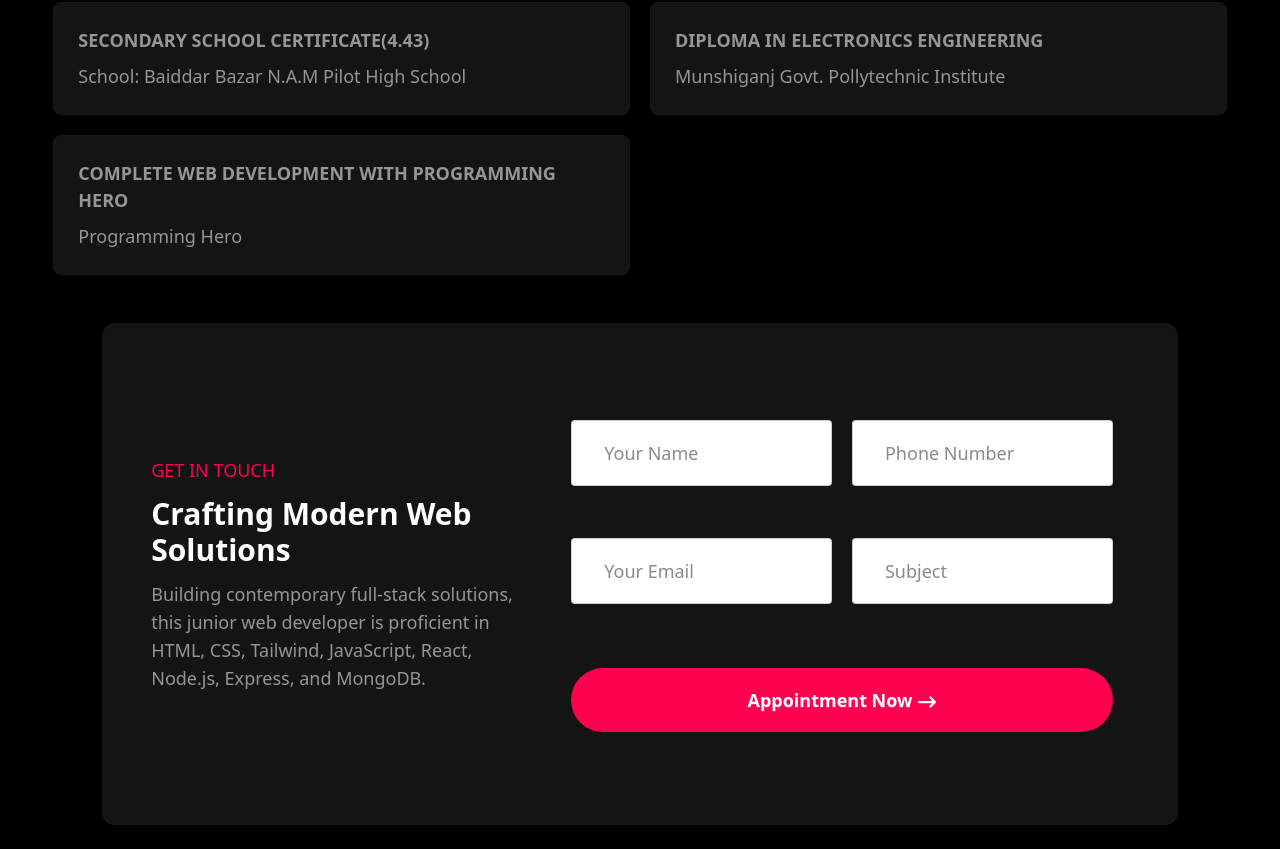
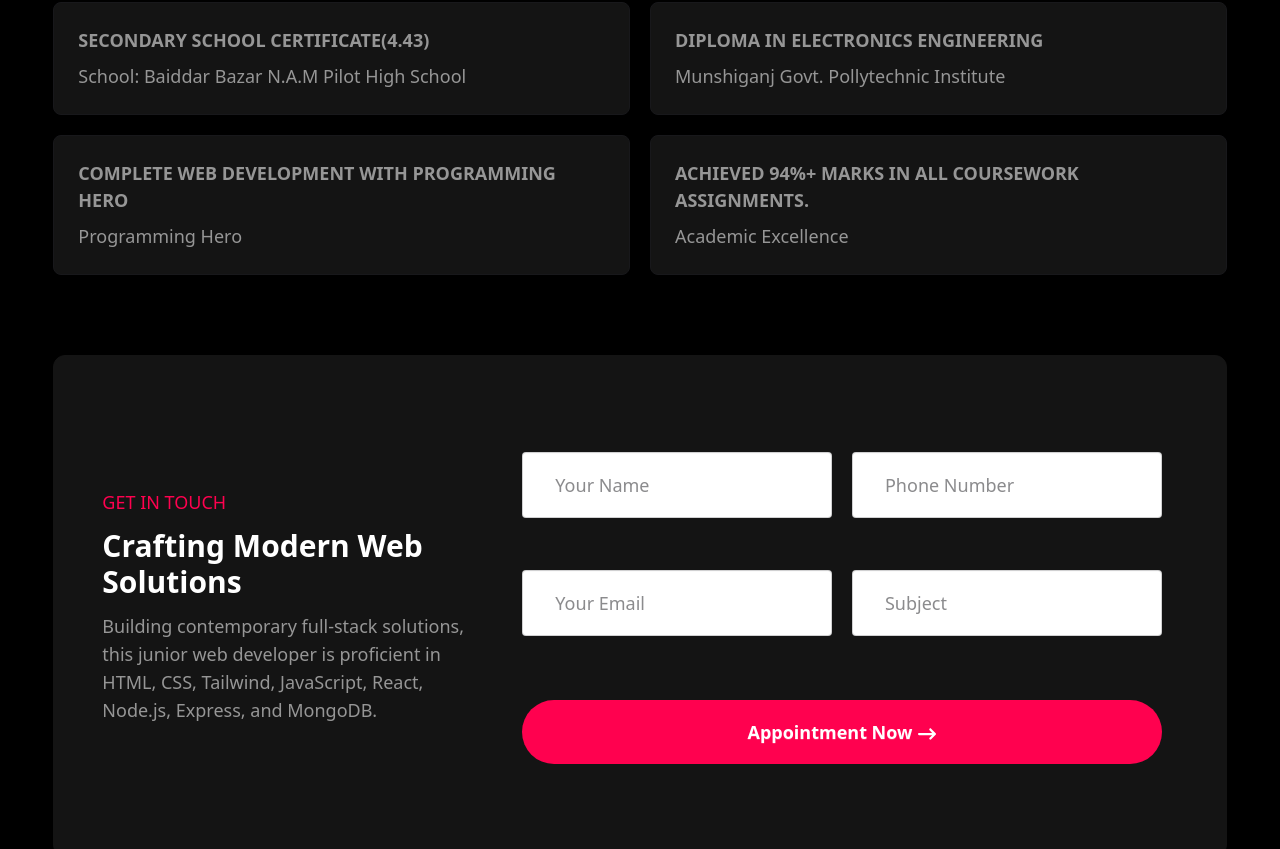
Before and after one commit to anto-das/anto-das-ahir, a React (Vite) app: page /about in a window 1280 px wide. Shown: the part 1372-2221 px from the top of the page. Built offline with nearby package versions, Linux system fonts and the light colour scheme.

Commit message:
complete aboutpage

```diff
--- a/src/Pages/AboutPage.jsx
+++ b/src/Pages/AboutPage.jsx
@@ -38,8 +38,8 @@ const AboutPage = () => {
            </div>
            <ChartBar></ChartBar>
             <Education></Education>
+           </div>
             <ContactForm></ContactForm>
-           </div>
         </div>
     );
 };
--- a/src/Shared/Card.jsx
+++ b/src/Shared/Card.jsx
@@ -4,7 +4,7 @@ import { useLocation } from 'react-router-dom';
 const Card = ({icon,title,info}) => {
     const location = useLocation();
     return (
-        <div className={`w-full  border ${location.pathname ==='/about' ? 'border-[#ff014d3f]' : 'border-[#141414]'} hover:border hover:border-[#ff014f] transition-all duration-1000 bg-[#141414] rounded-2xl`}>
+        <div className={`w-full  border ${location.pathname ==='/about' | '/' ? 'border-[#ff014d3f]' : 'border-[#141414]'} hover:border hover:border-[#ff014f] transition-all duration-1000 bg-[#141414] rounded-2xl`}>
             <div className='p-8 space-y-5 flex items-center flex-col'>
                 <p className='btn btn-lg btn-circle shadow-none border-none font-bold text-2xl bg-[#ff014d3f] text-[#FF014F] p-2 transition-all duration-900'>{icon}</p>
                 <h1 className='text-2xl font-bold text-white capitalize'> {title} </h1>
--- a/src/Shared/Education.jsx
+++ b/src/Shared/Education.jsx
@@ -18,6 +18,11 @@ const Education = () => {
     <h2 className="card-title text-[#969696] uppercase"> Complete web development with programming hero </h2>
     <p className="text-[#969696] capitalize text-lg">Programming hero</p>
   </div>
+  {/* course outlin */}
+  <div className="card-body bg-[#141414] hover:border-[#ff014f] transition-all duration-1000 border rounded-lg">
+    <h2 className="card-title text-[#969696] uppercase"> Achieved 94%+ marks in all coursework assignments. </h2>
+    <p className="text-[#969696] capitalize text-lg">Academic Excellence</p>
+  </div>
 </div>
      </div>
     );
```
